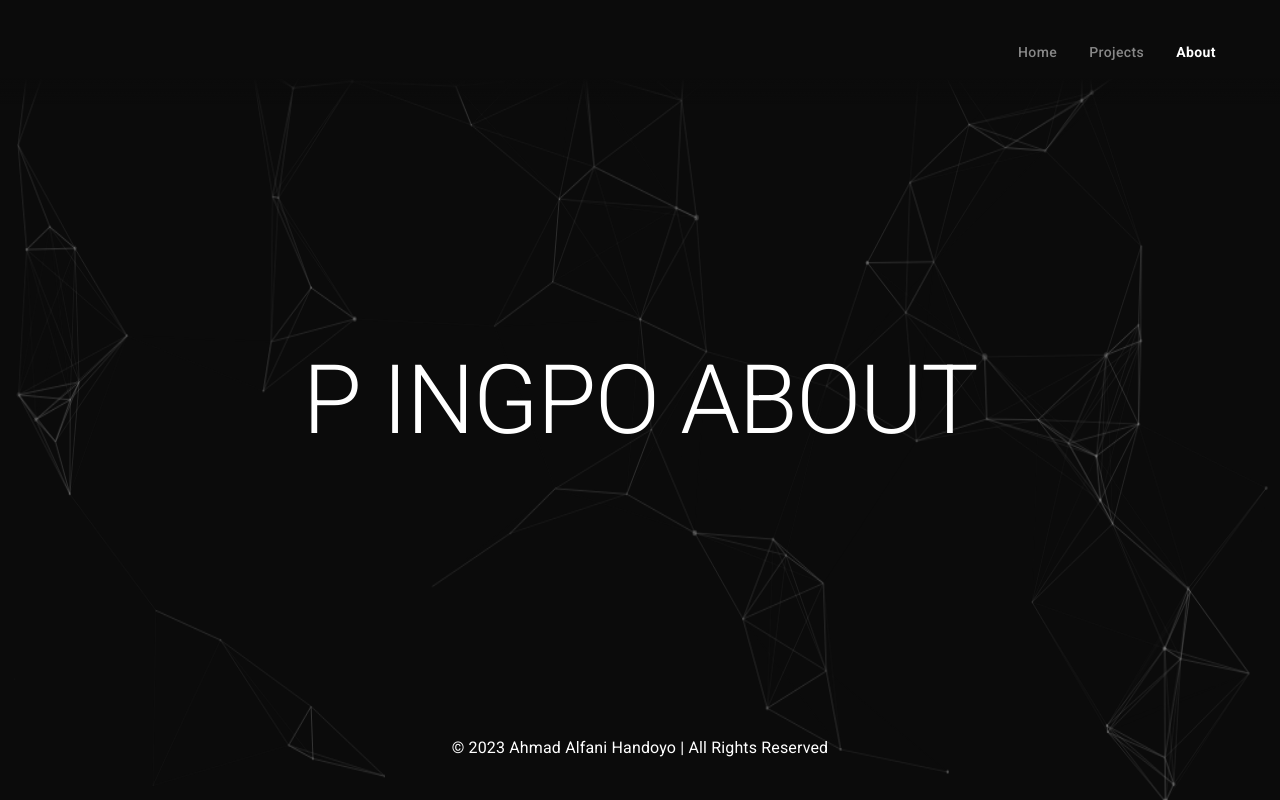
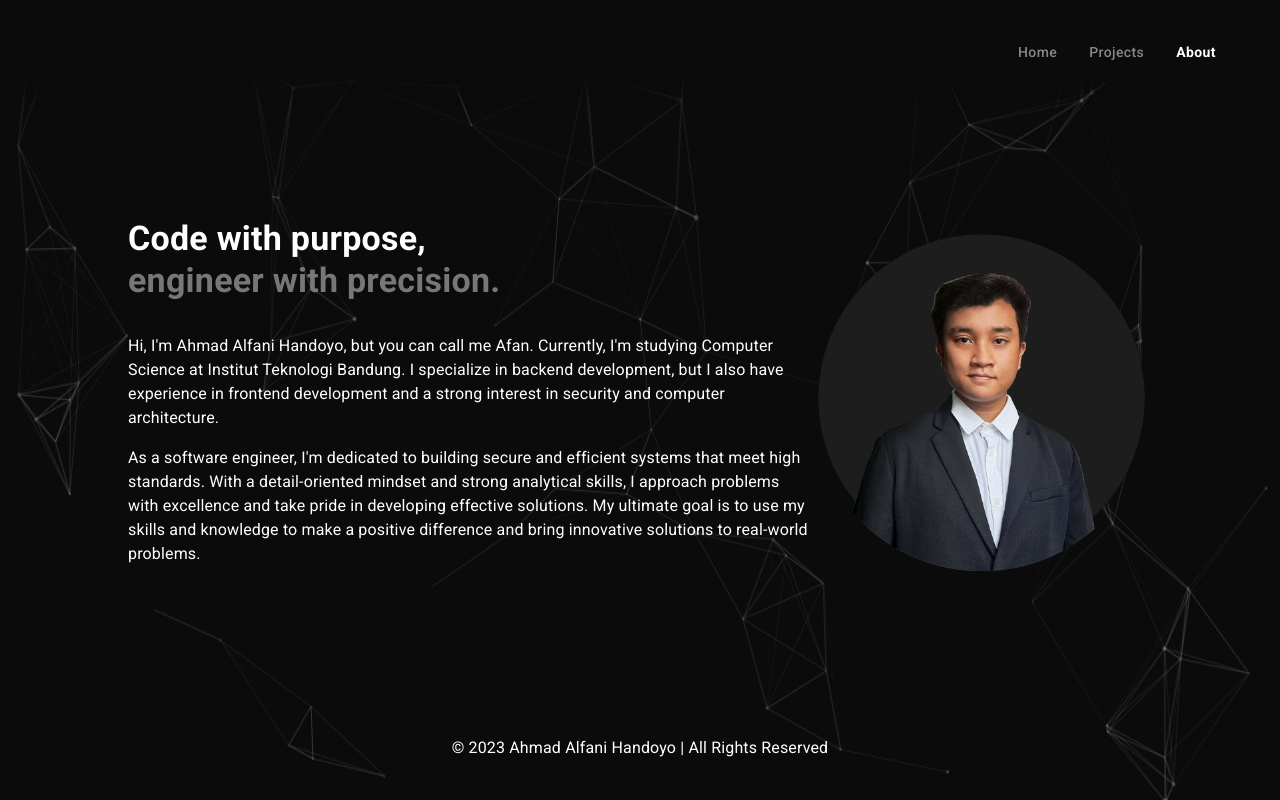
Before and after one commit to blueguy42/porto-frontend, a React (Create React App) app: page /about in a window 1280 px wide. Built offline with nearby package versions, Linux system fonts and the light colour scheme; no server answers.

Commit message:
add about page (in progress)

```diff
--- a/src/admin/AdminHome.js
+++ b/src/admin/AdminHome.js
@@ -118,14 +118,13 @@ const AdminHome = () => {
         if (valid) {
             axios.put(process.env.REACT_APP_BASE_URL + 'personal/putName', { name }, {headers: {'Authorization': `Bearer ${ls.Get('token')}`}})
             .then(response => {
-                console.log(response);
+                setNameError('');
             }).catch((error) => {
                 ls.Remove('token');
                 ls.Remove('email');
                 ls.Remove('name');
                 navigate('/admin/login');
             });
-            setNameError('');
         } else {
             axios.get(process.env.REACT_APP_BASE_URL + 'personal/get')
             .then(response => {
@@ -151,14 +150,13 @@ const AdminHome = () => {
         if (valid) {
             axios.put(process.env.REACT_APP_BASE_URL + 'personal/putNickname', { nickname }, {headers: {'Authorization': `Bearer ${ls.Get('token')}`}})
             .then(response => {
-                console.log(response);
+                setNicknameError('');
             }).catch((error) => {
                 ls.Remove('token');
                 ls.Remove('email');
                 ls.Remove('name');
                 navigate('/admin/login');
             });
-            setNicknameError('');
         } else {
             axios.get(process.env.REACT_APP_BASE_URL + 'personal/get')
             .then(response => {
@@ -184,14 +182,13 @@ const AdminHome = () => {
         if (valid) {
             axios.put(process.env.REACT_APP_BASE_URL + 'personal/putSubtitle1', { subtitle1 }, {headers: {'Authorization': `Bearer ${ls.Get('token')}`}})
             .then(response => {
-                console.log(response);
+                setSubtitle1Error('');
             }).catch((error) => {
                 ls.Remove('token');
                 ls.Remove('email');
                 ls.Remove('name');
                 navigate('/admin/login');
             });
-            setSubtitle1Error('');
         } else {
             axios.get(process.env.REACT_APP_BASE_URL + 'personal/get')
             .then(response => {
@@ -217,14 +214,13 @@ const AdminHome = () => {
         if (valid) {
             axios.put(process.env.REACT_APP_BASE_URL + 'personal/putSubtitle2', { subtitle2 }, {headers: {'Authorization': `Bearer ${ls.Get('token')}`}})
             .then(response => {
-                console.log(response);
+                setSubtitle2Error('');
             }).catch((error) => {
                 ls.Remove('token');
                 ls.Remove('email');
                 ls.Remove('name');
                 navigate('/admin/login');
             });
-            setSubtitle2Error('');
         } else {
             axios.get(process.env.REACT_APP_BASE_URL + 'personal/get')
             .then(response => {
--- a/src/admin/AdminSettings.js
+++ b/src/admin/AdminSettings.js
@@ -84,14 +84,13 @@ const AdminSettings = () => {
         if (valid) {
             axios.put(process.env.REACT_APP_BASE_URL + 'email/put', { emails: validEmails }, {headers: {'Authorization': `Bearer ${ls.Get('token')}`}})
             .then(response => {
-                console.log(response);
+                setEmailError('');
             }).catch((error) => {
                 ls.Remove('token');
                 ls.Remove('email');
                 ls.Remove('name');
                 navigate('/admin/login');
             });
-            setEmailError('');
         } else {
             axios.get(process.env.REACT_APP_BASE_URL + 'email/get')
             .then(response => {
--- a/src/components/Loader.js
+++ b/src/components/Loader.js
@@ -1,5 +1,4 @@
 import { Grow, Box } from '@mui/material';
-import { motion } from "framer-motion";
 
 const Loader = () => {
     return (
--- a/src/index.css
+++ b/src/index.css
@@ -91,6 +91,16 @@ code {
   color: #bbbbbb;
 }
 
+.second-heading{
+  color: #777777;
+  transition: 0.3s;
+}
+
+.second-heading:hover{
+  text-shadow: 0 0 1px white;
+  color: #ffffff;
+}
+
 .image-cartoon{
   opacity: 1;
 }
--- a/src/pages/About.js
+++ b/src/pages/About.js
@@ -1,14 +1,86 @@
-import { Typography, Box, Grow } from "@mui/material";
+import React from "react";
+import { useEffect } from "react";
+
+import { Typography, Box, Grow, Grid } from "@mui/material";
+import { BreakpointName } from "../utils";
 import { motion } from "framer-motion";
 
 const About = () => {
+    const breakpoint = BreakpointName();
+
+    useEffect(() => {
+        const rootElement = document.getElementById('root');
+        rootElement.addEventListener('mousemove', handleMouseMove);
+        return () => {
+          rootElement.removeEventListener('mousemove', handleMouseMove);
+        };
+    });
+
+    function handleMouseMove(event) {
+        if (breakpoint !== 'xs') {
+            const width = window.innerWidth;
+            const height = window.innerHeight;
+
+            const minimum = Math.min(width, height) / 100;
+
+            const x = (event.pageX - (width / 2)) * 2 / width;
+
+            const imageBack = document.getElementById('image-back');
+            imageBack.style['transform'] = `translate(${-x * minimum}px, 0px)`;
+            const imageMiddle = document.getElementById('image-middle');
+            imageMiddle.style['transform'] = `translate(${-x * minimum * 2}px, 0px)`;
+            const imageTop = document.getElementById('image-top');
+            imageTop.style['transform'] = `translate(${-x * minimum * 2}px, 0px)`;
+        }
+    }
+
     return (
         <>
             <motion.div exit={{ opacity: 0 }} initial={{ opacity: 0 }} animate={{ opacity: 1 }} style={{width: "100%"}}>
                 <Grow in={true} timeout={1000}>
-                    <Box>
-                        <Typography variant="h1" textAlign="center">P INGPO ABOUT</Typography>
-                    </Box>
+                    <Grid container textAlign="center" alignContent="center" alignItems="center">
+                        <Grid item xs={12} sm={8}>
+                        <Typography fontWeight="bold" textAlign={ breakpoint === 'xs' ? 'center': 'left'}
+                                variant={
+                                    breakpoint === 'xs' ? 'h5' :
+                                    breakpoint === 'sm' ? 'h6' :
+                                    breakpoint === 'md' ? 'h4' :
+                                    breakpoint === 'lg' ? 'h4' :
+                                    'h2'} mb={4}>
+                                    Code with purpose,
+                                <Box className="second-heading">engineer with precision.</Box>
+                            </Typography>
+                            <Typography textAlign={ breakpoint === 'xs' ? 'center': 'left'}
+                                variant={
+                                    breakpoint === 'xs' ? 'body1' :
+                                    breakpoint === 'sm' ? 'body2' :
+                                    breakpoint === 'md' ? 'body2' :
+                                    breakpoint === 'lg' ? 'body1' :
+                                    'body1'} mb={2}>
+                                    Hi, I'm Ahmad Alfani Handoyo, but you can call me Afan. Currently, I'm studying Computer Science at Institut Teknologi Bandung. I specialize in backend development, but I also have experience in frontend development and a strong interest in security and computer architecture.
+                            </Typography>
+                            <Typography textAlign={ breakpoint === 'xs' ? 'center': 'left'}
+                                variant={
+                                    breakpoint === 'xs' ? 'body1' :
+                                    breakpoint === 'sm' ? 'body2' :
+                                    breakpoint === 'md' ? 'body2' :
+                                    breakpoint === 'lg' ? 'body1' :
+                                    'body1'} mb={2}>
+                                        As a software engineer, I'm dedicated to building secure and efficient systems that meet high standards. With a detail-oriented mindset and strong analytical skills, I approach problems with excellence and take pride in developing effective solutions. My ultimate goal is to use my skills and knowledge to make a positive difference and bring innovative solutions to real-world problems.
+                            </Typography>
+                        </Grid>
+                        <Grid item xs={12} sm={4}>
+                            <Box style={{position: "relative", display: 'flex', justifyContent: 'center', alignItems: 'center', maxWidth: breakpoint === 'xs' ? '300px':'60vmin', maxHeight: breakpoint === 'xs' ? '300px':'60vmin', userSelect: "none" }}>
+                                <img id="image-back" src="/assets/images/home/circle.png" alt="Circle background" style={{maxWidth: '100%', maxHeight: '100%', objectFit: 'cover', pointerEvents: 'none'}}/>
+                                <Box style={{position: "absolute", zIndex: 2, display: 'flex', justifyContent: 'center', alignItems: 'center', maxWidth: '100%', maxHeight: '100%', userSelect: "none"}}>
+                                    <img id="image-middle" src="/assets/images/home/portrait_cartoon.png" alt="Cartoon portrait" style={{maxWidth: '100%', maxHeight: '100%', objectFit: 'cover', pointerEvents: 'none'}}/>
+                                </Box>
+                                <Box className="image-cartoon" style={{position: "absolute", zIndex: 3, display: 'flex', justifyContent: 'center', alignItems: 'center', maxWidth: '100%', maxHeight: '100%', transition: '0.3s', userSelect: "none"}}>
+                                    <img id="image-top" src="/assets/images/home/portrait_real.png" alt="Real portrait" style={{maxWidth: '100%', maxHeight: '100%', objectFit: 'cover', pointerEvents: 'none'}}/>
+                                </Box>
+                            </Box>
+                        </Grid>
+                    </Grid>
                 </Grow>
             </motion.div>
         </>
```
